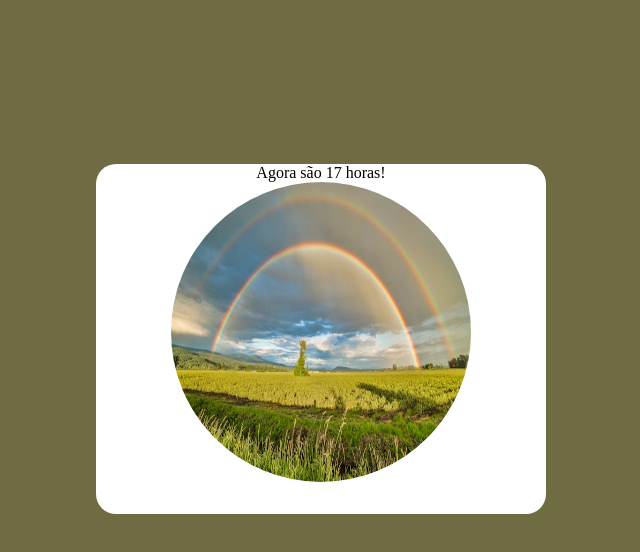
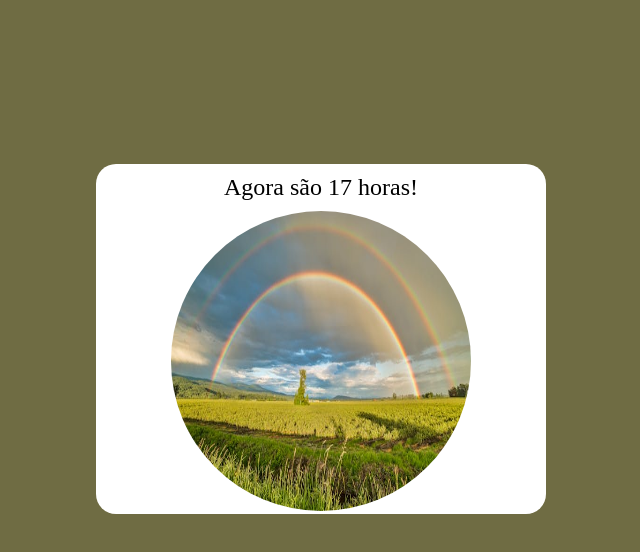
Before and after one commit to lzeunfa/CursoJS, a plain HTML site: page Exercícios/ex.Tempo/ex.01Tempo.html in a window 1280 px wide. Shown: the part 78-630 px from the top of the page, without its empty margins (319-959 px from the left). Drawn offline with Linux system fonts and the light colour scheme.

Commit message:
adicionei <p> e estilizei ele

```diff
--- a/Exercícios/ex.Tempo/ex.01Tempo.html
+++ b/Exercícios/ex.Tempo/ex.01Tempo.html
@@ -12,7 +12,7 @@
     <div class="conteiner">
         <div class="filho">
             <div class="msg">
-
+                <p id="msg"></p>
             </div>
 
             <div class="ft">
--- a/Exercícios/ex.Tempo/script.js
+++ b/Exercícios/ex.Tempo/script.js
@@ -1,12 +1,12 @@
 function carregar(){
-    var msg = window.document.querySelector(`div.msg`)
+    var msg = window.document.querySelector(`p#msg`)
 
     var img = window.document.getElementById(`img`)
 
     var data = new Date()
     var hora = data.getHours()
 
-    msg.innerHTML = `Agora são ${hora} horas!`
+    msg.innerHTML = `<p>Agora são ${hora} horas!<p>`
 
     if(hora >=0 && hora <12){
         //bom dia
--- a/Exercícios/ex.Tempo/style.css
+++ b/Exercícios/ex.Tempo/style.css
@@ -30,6 +30,11 @@ h1{
     border-radius: 20px;
 }
 
+.conteiner > .filho > .msg > p{
+    font-size: 1.5em;
+    padding: 10px;
+}
+
 .conteiner > .filho > .ft > img{
     border-radius: 50%;
 
```
